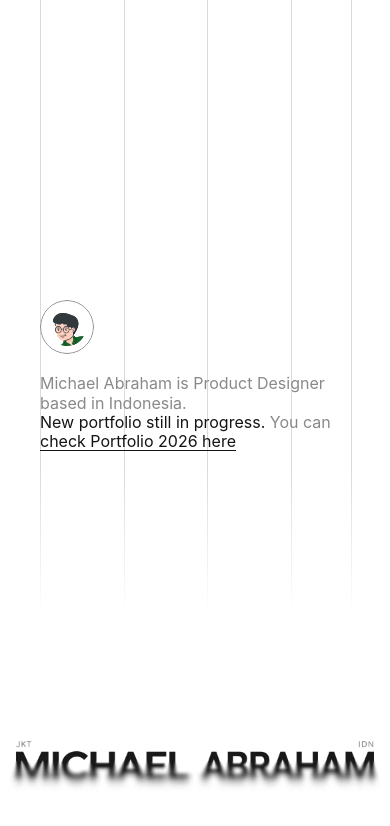
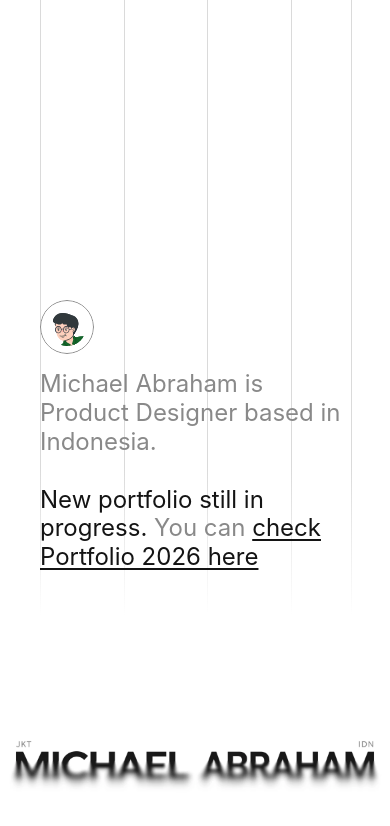
Before and after one commit to michaelabrahamsiahaan-ops/abrahamspace, a plain HTML site: page index.html in a window 390 px wide. Drawn offline with Linux system fonts and the light colour scheme; a web font is replaced by a local one.

Commit message:
Match intro typography to Figma text node exactly
24px / 28.8px Google Sans Flex at both breakpoints (was a clamped
vw size), 16px gap between avatar and text (Frame 53 itemSpacing),
and the blank line between sentences that the mobile frame has.

Co-Authored-By: Claude Opus 5.5 <noreply@anthropic.com>
Claude-Session: https://claude.ai/code/session_01WKAvrdxDRQYqP8QCkiDQBN

```diff
--- a/index.html
+++ b/index.html
@@ -73,7 +73,7 @@
     display: flex;
     flex-direction: column;
     align-items: flex-start;
-    gap: 20px;
+    gap: 16px;
   }
   @media (max-width: 767px) {
     .intro {
@@ -93,8 +93,8 @@
 
   .intro p {
     margin: 0;
-    font-size: clamp(16px, 1.65vw, 24px);
-    line-height: 1.2;
+    font-size: 24px;
+    line-height: 28.8px;
     font-weight: 400;
   }
   .muted { color: var(--muted); }
@@ -105,6 +105,9 @@
     text-underline-offset: 3px;
   }
   .intro a:hover { color: #000; }
+  /* mobile frame has an empty line between the two sentences */
+  .m-break { display: none; }
+  @media (max-width: 767px) { .m-break { display: inline; } }
 
   /* wordmark: Figma's own render of the wordmark band (incl. Rectangle 7's progressive blur, radius 0->34, which CSS cannot reproduce exactly), exported at 2x/3x via the REST API */
   .wordmark-section {
@@ -141,7 +144,7 @@
       <img class="avatar" src="avatar.svg" alt="Michael Abraham" width="54" height="54">
       <p>
         <span class="muted">Michael Abraham is Product Designer based in Indonesia.</span><br>
-        <span class="dark">New portfolio still in progress.</span>
+        <span class="m-break" aria-hidden="true"><br></span><span class="dark">New portfolio still in progress.</span>
         <span class="muted">You can</span>
         <a href="https://abraham-space.framer.website/" rel="noopener">check Portfolio 2026 here</a>
       </p>
```
